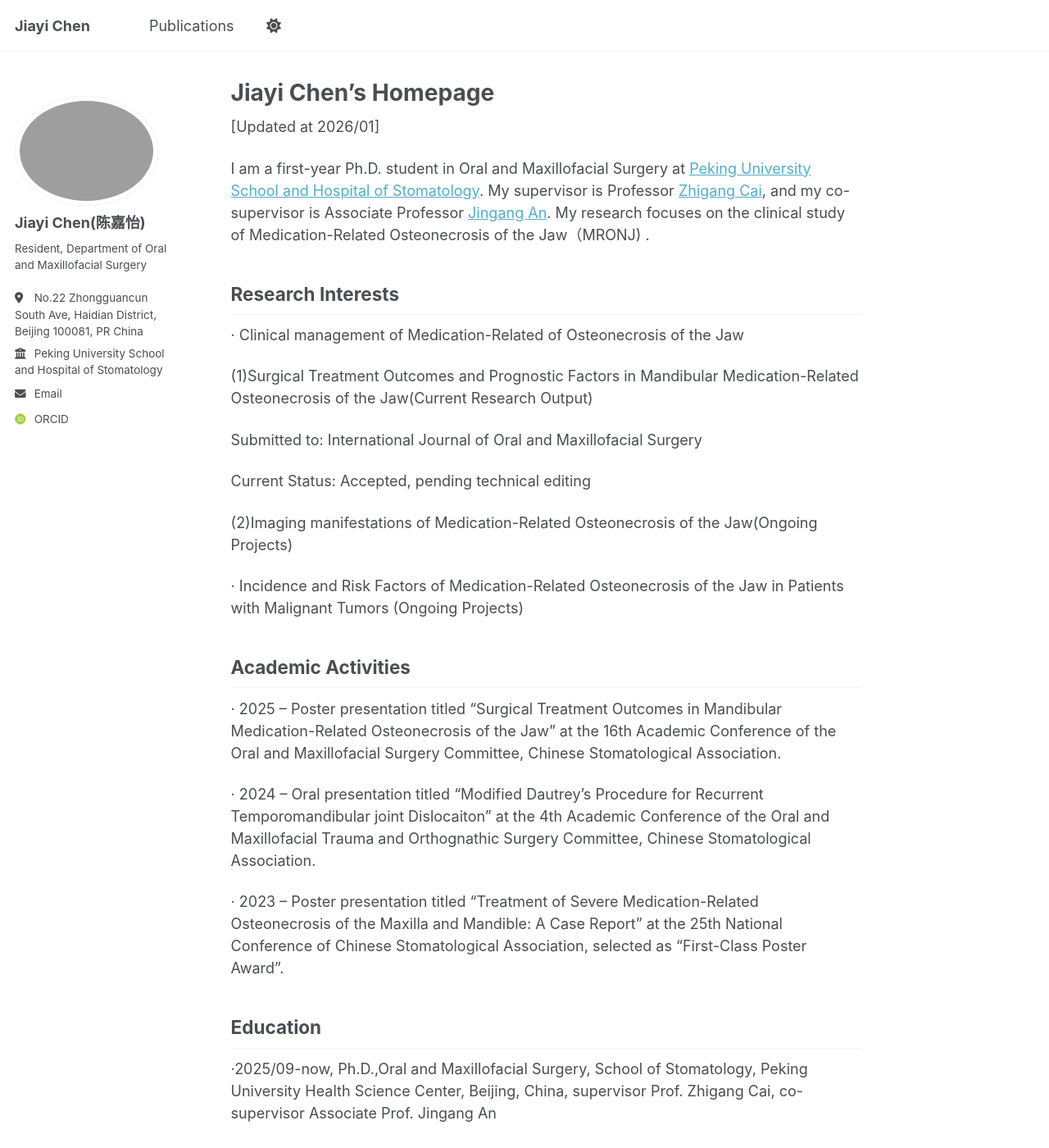
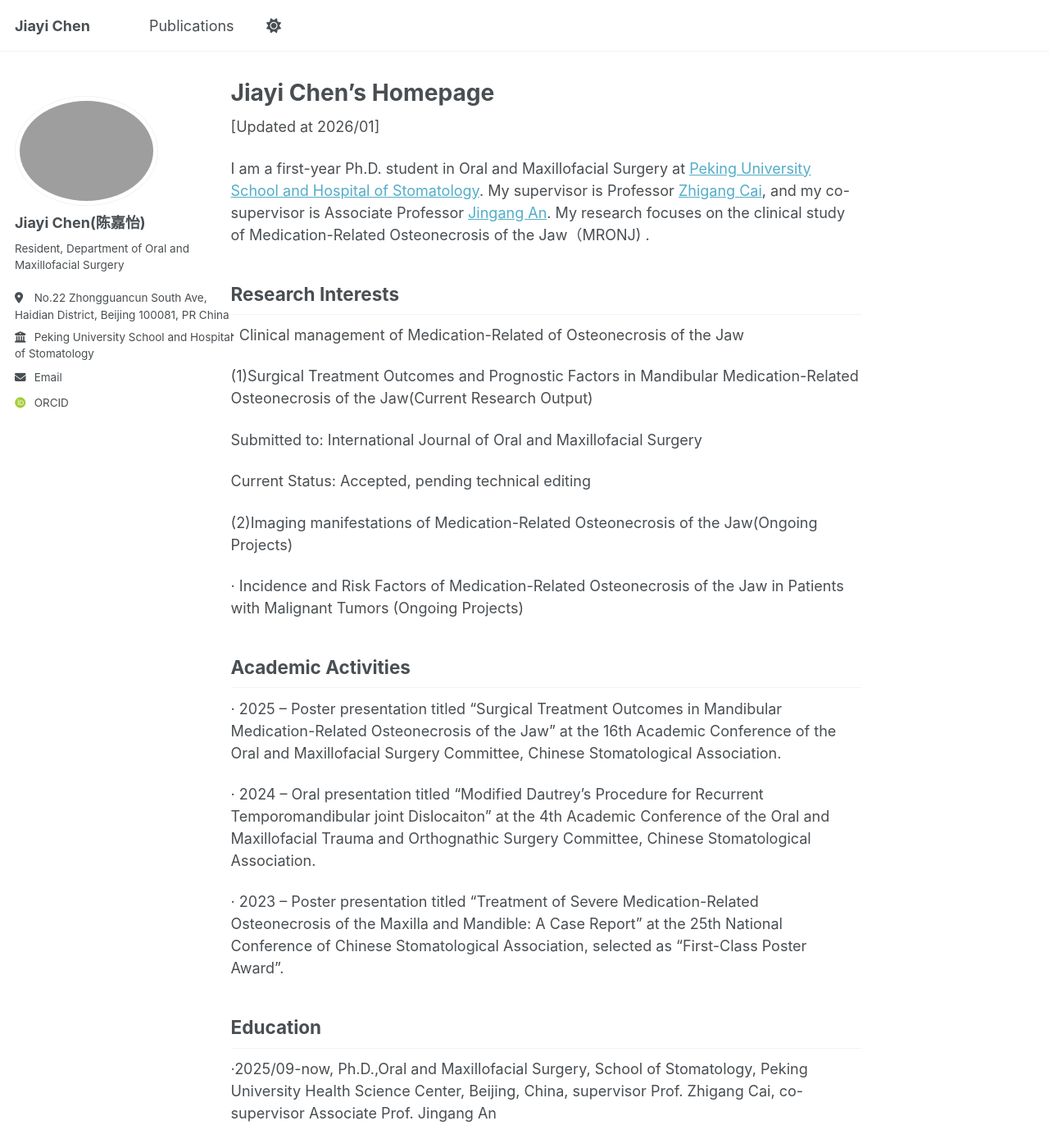
Before and after one commit to JaneJiayiChen/JaneJiayiChen.github.io, a Jekyll site: the page built from _pages/about.md, in a window 1280 px wide and 1400 px high. Shown: the whole window at 82% size. Built offline with Jekyll 4.4.1, drawn with Linux system fonts in a browser that asks for light colours; some web fonts are replaced; a script that is not in the unit is left out.

Commit message:
Update _sidebar.scss

```diff
--- a/_sass/layout/_sidebar.scss
+++ b/_sass/layout/_sidebar.scss
@@ -23,6 +23,9 @@
     overflow-x: hidden !important; //禁止横向溢出
     position: fixed;
     padding-top: $masthead-height;
+    box-sizing: border-box !important;
+    min-width: 280px;
+    max-width: 320px !important;
   }
 
   @include breakpoint($large) {
```
